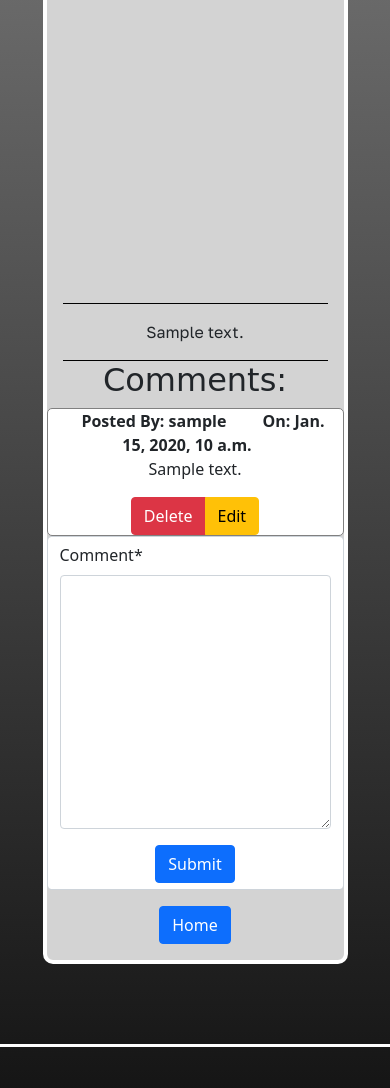
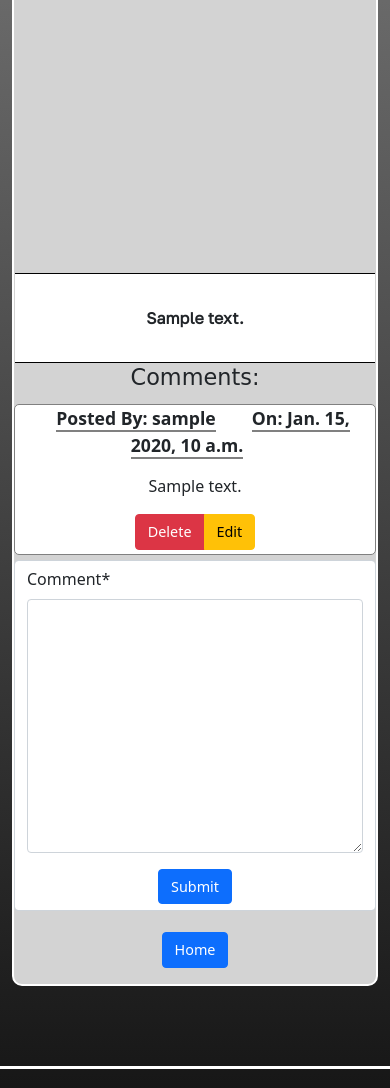
Before and after one commit to Code-Institute-Submissions/P4-Sports-Expert, a Django app: page /blog/detail/1 in a window 390 px wide. Shown: the part 304-1392 px from the top of the page. Run offline with Django 3.2, Linux system fonts and the light colour scheme; a user stored in the database is signed in; tables that the repository leaves empty hold one stand-in row (values such as "Sample post"); some libraries are stand-ins or nearby versions; some web fonts are replaced.

Commit message:
Change col size on small screens and add media query for small screens

```diff
--- a/static/css/style.css
+++ b/static/css/style.css
@@ -126,7 +126,7 @@ body {
 
 .hero-text>h1 {
     font-family: 'Tilt Warp', cursive;
-    font-size: 3rem;
+    font-size: 2.2rem;
     margin-top: 1.5rem;
     padding-bottom: 1rem;
     font-weight: bolder;
@@ -134,7 +134,7 @@ body {
 
 .hero-text>p {
     font-family: 'Golos Text', sans-serif;
-    font-size: 1.6rem;
+    font-size: 1.4rem;
     margin: 0 1rem;
 }
 
@@ -167,8 +167,7 @@ body {
     background-color: #D3D3D3;
     margin-top: 1rem;
     border-radius: 10px;
-    border: 2px;
-    border: 4px solid white;
+    border: 2px solid white;
     max-width: 100%;
 }
 
@@ -212,17 +211,19 @@ body {
 #body-row {
     border-top: 1px solid black;
     border-bottom: 1px solid black;
-    margin: auto 1rem;
+    margin: 1px;
     padding-top: 1rem;
+    background-color: white;
 }
 
 #body-row > p {
     font-family: 'Golos Text', sans-serif;
     font-size: 1rem;
+    font-weight: bolder;
 }
 
-.hero-text {
-    font-size: 1.5rem;
+.hero-text-comm {
+    font-size: 1.9rem;
     font-family: 'Tilt Warp', cursive;
 }
 
@@ -332,6 +333,7 @@ body {
     font-family: 'Golos Text', sans-serif;
     margin-bottom: 1rem;
     font-size: 1.4rem;
+    padding: 2px;
 }
 
 
@@ -392,7 +394,7 @@ body {
 }
 
 .comment-row {
-    margin: auto;
+    margin: 5px auto;
 }
 
 .comment-content {
@@ -400,18 +402,29 @@ body {
 }
 
 .comment-content > b {
-    margin: 1rem;
+    margin: auto 1rem;
+    font-size: 1.1rem;
+    border-bottom : 2px solid gray
 }
 
 .comment-content > p {
-
+    margin-top: 1rem;
+    font-size: 1rem;
 }
 
 /* Media queries for small screens */
 @media screen and (max-width: 500px) {
+    /* Home page */
+
     .hero-text {
         font-size: 2rem;
     }
+
+    .carousel-caption {
+        padding-top: 0;
+    }
+
+    /* Blog detail page */
 
     .card-img-top {
         height: 25vh;
@@ -422,7 +435,14 @@ body {
         font-size: 1rem;
     }
 
-    .carousel-caption {
-        padding-top: 0;
+
+    /* Blog detail comment section */
+
+    .hero-text-comm {
+        font-size: 1.4rem;
+    }
+
+    .btn {
+        font-size: 0.9rem;
     }
 }
--- a/templates/add_blog.html
+++ b/templates/add_blog.html
@@ -5,7 +5,7 @@
 
 
 {% block content %}
-<div class="mx-auto col-10 col-md-8 col-lg-6" id="blog-container">
+<div class="mx-auto col-12 col-md-8 col-lg-6" id="blog-container">
     <form class="form-control forms"  method="post" enctype="multipart/form-data">
         {% csrf_token%}
         {{ form|crispy }}
--- a/templates/blog_detail.html
+++ b/templates/blog_detail.html
@@ -6,7 +6,7 @@
 
 <main class="container-fluid">
     <!--Blog post container-->
-    <div class="mx-auto col-10 col-md-8 col-lg-6" id="blog-form">
+    <div class="mx-auto col-12 col-md-8 col-lg-6" id="blog-form">
         <div class="row text-center hero-row">
             <div class="col-10 justify-content-center blog-text">
                 <h1>Blog By: {{ object.created_by }}</h1>
@@ -33,16 +33,16 @@
             </div>
         </div>
         <div class="row text-center" id="body-row">
-            <p>{{ object.body }}</p>
+            <p>{{ object.body|linebreaks }}</p>
         </div>
         <div class="row text-center">
-            <h2 class="hero-text">Comments:</h2>
+            <h2 class="hero-text-comm">Comments:</h2>
         </div>
         <!--Comments section-->
         <div class="row comment-row text-center">
             <!--Loops through comments-->
             {% for comment in comments%}
-            <div class="col-lg-8 mx-auto comment-cont text-center">
+            <div class="col-lg-8 mx-auto comment-cont">
                 <div class="comment-content">
                     <b>Posted By: {{ comment.user}}</b>
                     <b> On: {{ comment.time }}</b>
@@ -50,8 +50,8 @@
                     <!--Checks if logged in user is the author of the comment-->
                     {% if request.user == comment.user %}
                     <div class="btn-group">
-                        <a href="{% url 'delete_comment' comment.pk %}" class="btn btn-danger">Delete</a>
-                        <a href="{% url 'edit_comment' comment.pk%}" class="btn btn-warning">Edit</a>
+                        <a href="{% url 'delete_comment' comment.pk %}" class="btn btn-danger mb-1">Delete</a>
+                        <a href="{% url 'edit_comment' comment.pk%}" class="btn btn-warning mb-1">Edit</a>
                     </div>
                     {% endif %}
                 </div>
@@ -59,11 +59,13 @@
             <!--If there are no comments-->
             {% empty %}
             <div class="row text-center">
-                <h3 class="hero-text">No Comments on this post yet</h3>
+                <h3 class="hero-text-comm">No Comments yet</h3>
             </div>
+            {% if user.is_authenticated %}
             <div class="row text-center">
                 <h5>Add your comment below</h5>
             </div>
+            {% endif %}
             {% endfor %}
         </div>
         <!--Comment form if user is logged in-->
--- a/templates/edit_blog.html
+++ b/templates/edit_blog.html
@@ -4,7 +4,7 @@
 
 {% block content %}
 
-<div class="mx-auto col-10 col-md-8 col-lg-6">
+<div class="mx-auto col-12 col-md-8 col-lg-6">
     <form class="form-control forms" method="post">
         {% csrf_token%}
         {{ form|crispy }}
--- a/templates/edit_comment.html
+++ b/templates/edit_comment.html
@@ -4,7 +4,7 @@
 
 {% block content %}
 
-<div class="mx-auto col-10 col-md-8 col-lg-6">
+<div class="mx-auto col-12 col-md-8 col-lg-6">
     <form class="form-control forms" method="post">
         {% csrf_token%}
         {{ form|crispy }}
--- a/templates/edit_profile.html
+++ b/templates/edit_profile.html
@@ -4,7 +4,7 @@
 
 {% block content %}
 
-<div class="mx-auto col-10 col-md-8 col-lg-6">
+<div class="mx-auto col-12 col-md-8 col-lg-6">
     <form class="form-control forms" method="post" enctype="multipart/form-data">
         {% csrf_token%}
         {{ form|crispy }}
--- a/templates/profile.html
+++ b/templates/profile.html
@@ -5,7 +5,7 @@
 
 <div class="container-fluid">
     <!--User profile container-->
-    <div class="mx-auto col-10 col-md-8 col-lg-6" id="profile-cont">
+    <div class="mx-auto col-12 col-md-8 col-lg-6" id="profile-cont">
         <div class="row text-center" id="profile-hero-text">
             <h1>My Profile</h1>
         </div>
@@ -37,7 +37,7 @@
             <h2>Last Updated:</h2><span>{{ profile.last_updated }}</span>
         </div>
         <div class="row">
-            <div class="btn-group col-12" id="profile-btns" role="group" aria-label="Profile buttons">
+            <div class="btn-group col-12" role="group" aria-label="Profile buttons">
                 <a href=" {% url 'myblogs' %}" class="btn btn-warning">My Blogs</a>
                 <a href=" {% url 'home' %}" class="btn btn-success">Home</a>
                 <a href=" {% url 'edit_profile' profile.pk %}" class="btn btn-danger">Edit Profile</a>
```
